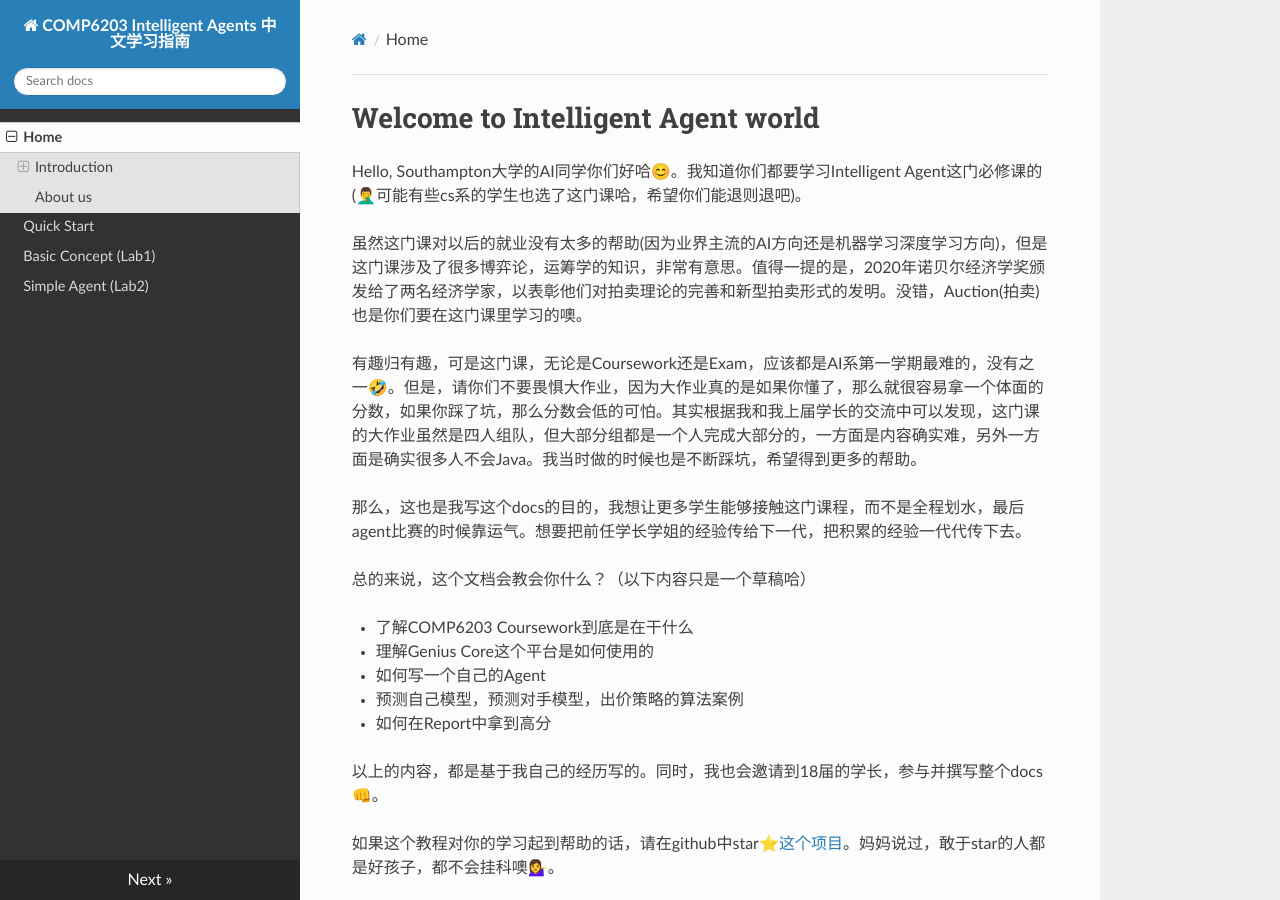
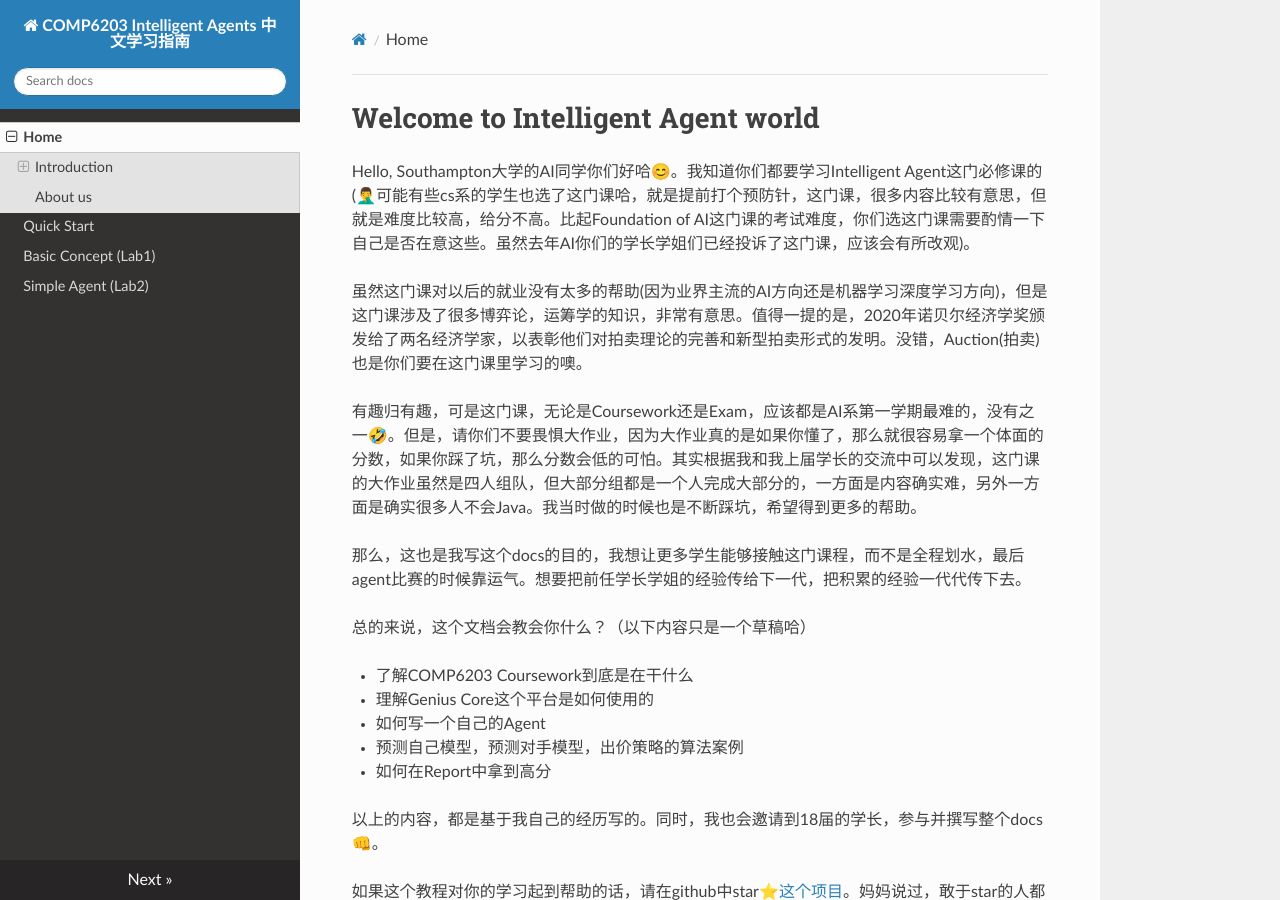
Before and after one commit to RobinLuoNanjing/UoSouthampton-Intelligent-Agent-Docs, an MkDocs documentation site: the page built from docs/index.md, in a window 1280 px wide and 900 px high. Built offline with MkDocs 1.6.1, drawn with Linux system fonts in a browser that asks for light colours; nearby versions of some CDN libraries.

Commit message:
[add] suggestion

```diff
--- a/docs/index.md
+++ b/docs/index.md
@@ -1,5 +1,5 @@
 # Welcome to Intelligent Agent world
-Hello, Southampton大学的AI同学你们好哈😊。我知道你们都要学习Intelligent Agent这门必修课的(🤦‍♂️可能有些cs系的学生也选了这门课哈，希望你们能退则退吧)。
+Hello, Southampton大学的AI同学你们好哈😊。我知道你们都要学习Intelligent Agent这门必修课的(🤦‍♂️可能有些cs系的学生也选了这门课哈，就是提前打个预防针，这门课，很多内容比较有意思，但就是难度比较高，给分不高。比起Foundation of AI这门课的考试难度，你们选这门课需要酌情一下自己是否在意这些。虽然去年AI你们的学长学姐们已经投诉了这门课，应该会有所改观)。
 
 虽然这门课对以后的就业没有太多的帮助(因为业界主流的AI方向还是机器学习深度学习方向)，但是这门课涉及了很多博弈论，运筹学的知识，非常有意思。值得一提的是，2020年诺贝尔经济学奖颁发给了两名经济学家，以表彰他们对拍卖理论的完善和新型拍卖形式的发明。没错，Auction(拍卖)也是你们要在这门课里学习的噢。
 
```
